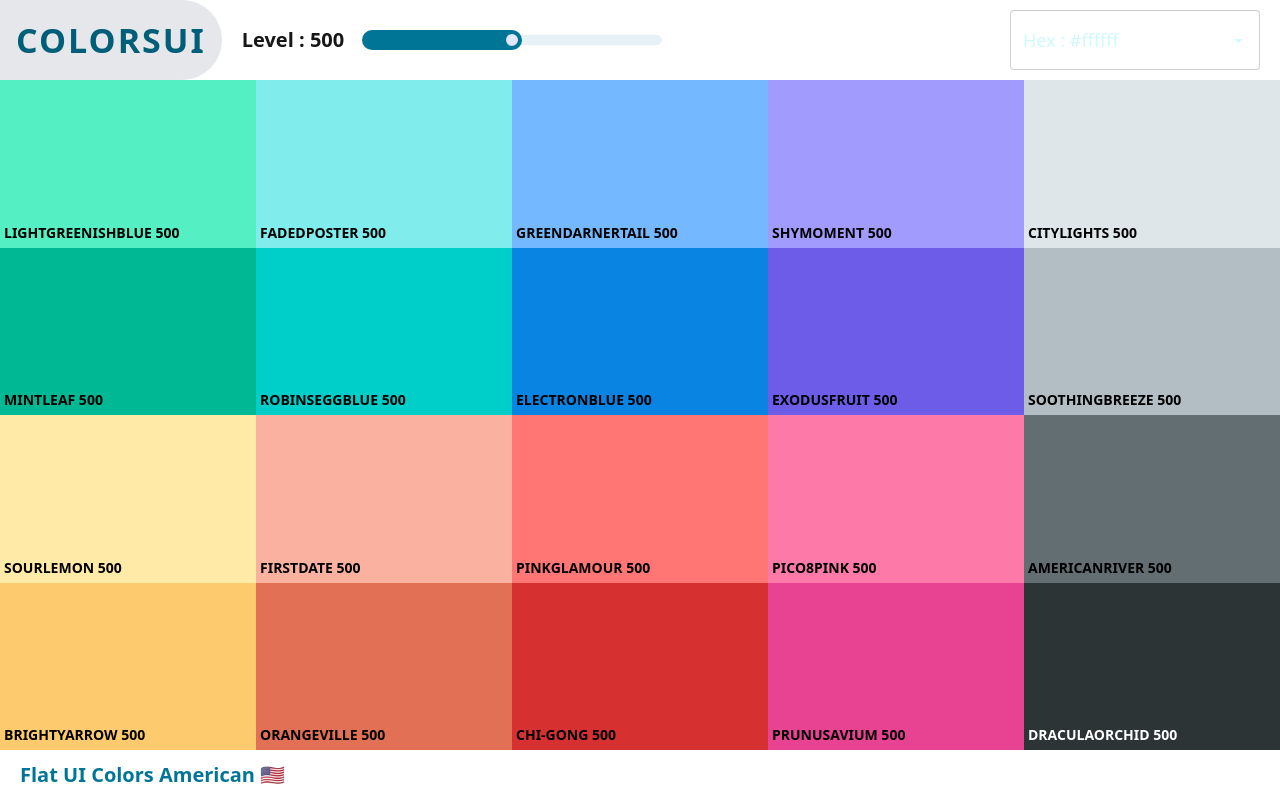
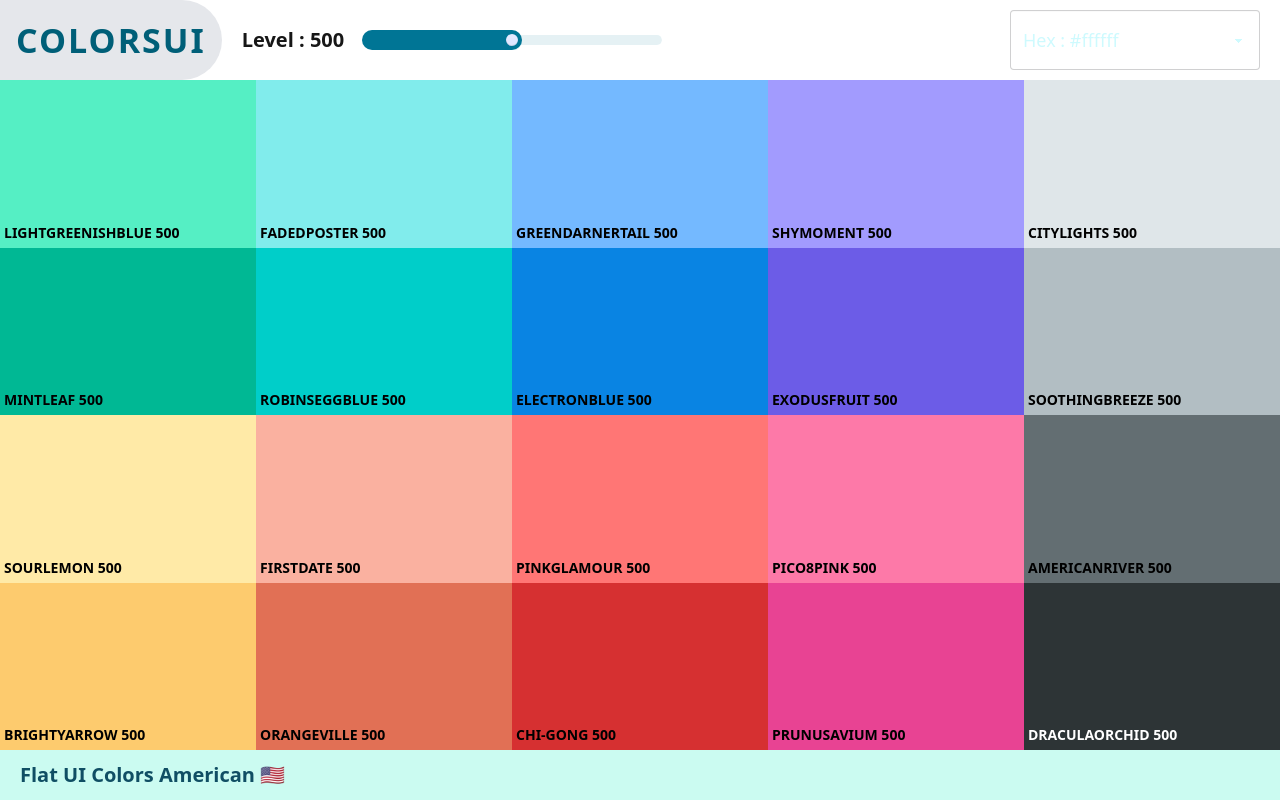
Before and after one commit to iamsarthakkr/colors-app, a Next.js app: page /palette/flat-ui-colors-american in a window 1280 px wide. Built offline with nearby package versions, Linux system fonts and the light colour scheme.

Commit message:
change footer

```diff
--- a/src/ui/components/Footer.tsx
+++ b/src/ui/components/Footer.tsx
@@ -4,10 +4,9 @@ type Props = {
 	displayName: string;
 }
 export const Footer = (props: Props) => {
-
-			return <footer className="h-[50px] px-[20px] flex justify-between items-center">
-				<h1 className="font-bold text-xl text-cyan-700">
-					{props.displayName}
-				</h1>
-			</footer>
+	return (
+		<footer className="h-[50px] px-[20px] flex justify-between items-center bg-teal-100 text-white">
+			<h1 className="font-bold text-xl text-cyan-900">{props.displayName}</h1>
+		</footer>
+	);
 };
```
